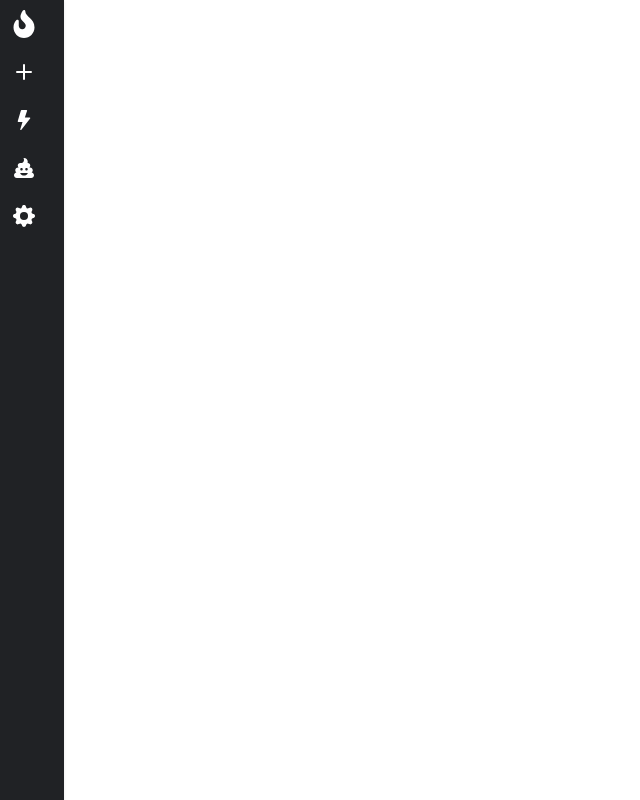
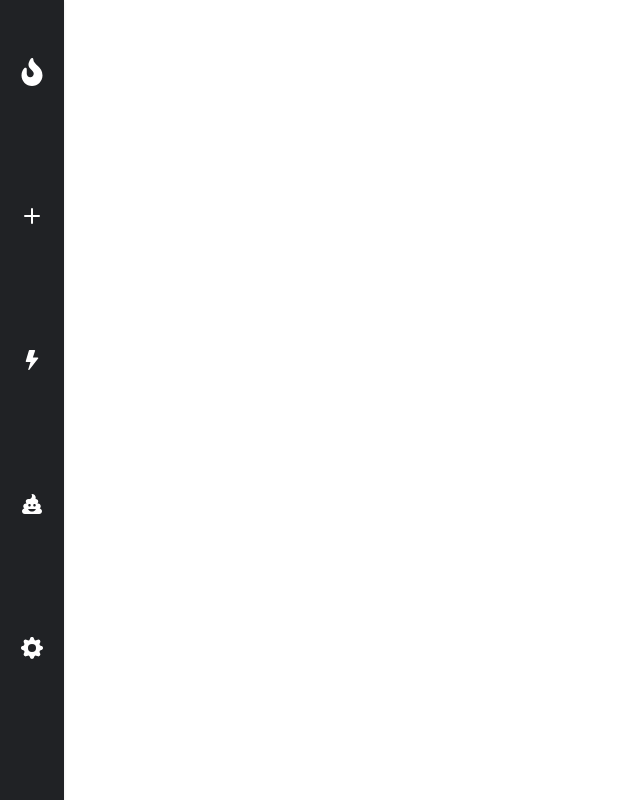
Before and after one commit to BlessedEmoefe/Discord-Tailwind-Build, a React (Create React App) app: page / in a window 1280 px wide. Shown: the whole page, without its empty margins (0-640 px from the left). Built offline with nearby package versions, Linux system fonts and the light colour scheme.

Commit message:
started styling the icons

```diff
--- a/src/index.css
+++ b/src/index.css
@@ -4,6 +4,6 @@
 
 @layer components {
   .sidebar-icon {
-    @apply relative flex items-center justify-center h-12 w-12;
+    @apply relative flex items-center justify-center h-12 w-12 mt-12 mb-12 mx-auto;
   }
 }
```
